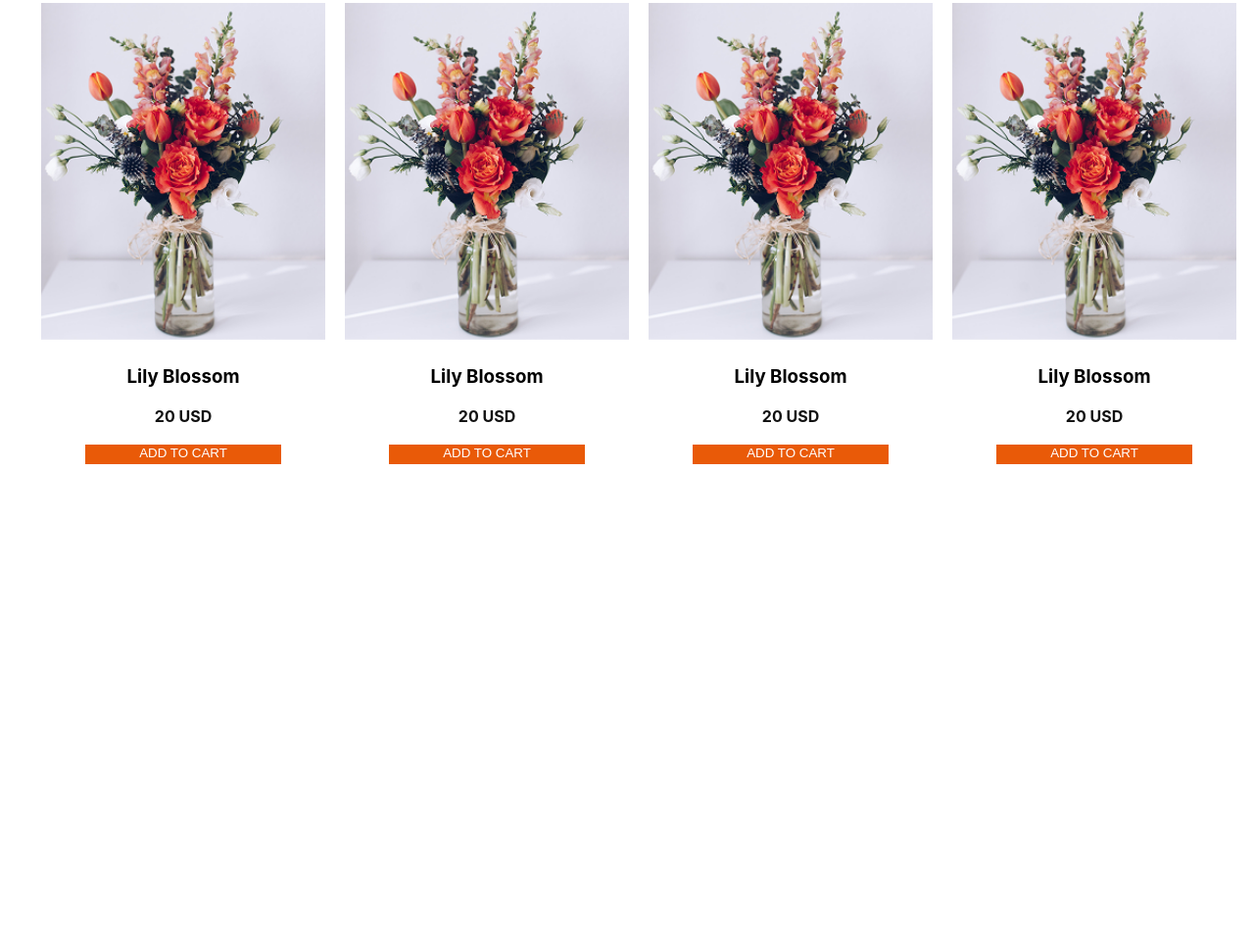
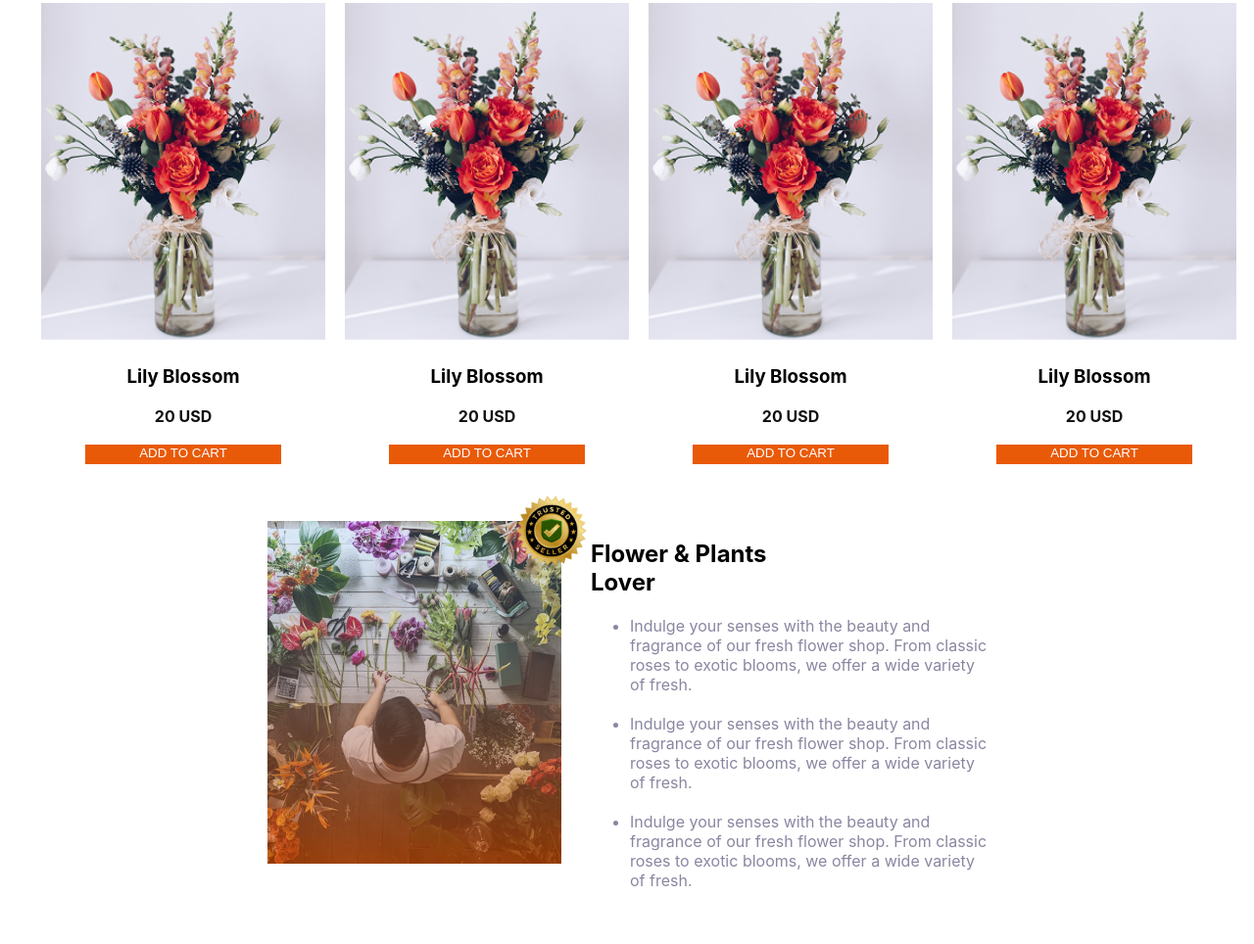
Before and after one commit to ambiasult/assignment-two, a plain HTML site: page index.html in a window 1280 px wide. Shown: the part 1197-2161 px from the top of the page at 98% size. Before the commit the page ends 1689 px from the top, so only its background shows below. Drawn offline with Linux system fonts and the light colour scheme.

Commit message:
added plants lover section

```diff
--- a/index.html
+++ b/index.html
@@ -91,6 +91,29 @@
                 </div>
             </div>
         </section>
+
+        <section class="plants-lover-section">
+            <div class="plants-lover">
+                <div class="image-container">
+                    <img class="plant-img" src="assets/flower-store.png" alt="">
+                    <img class="icon hide-on-mobile" src="assets/trusted-badge.png" alt="">
+                </div>
+                <div>
+                    <h1>Flower & Plants<br>Lover</h1>
+                    <ul>
+                        <li class="text-gray">Indulge your senses with the beauty and<br> fragrance of our fresh flower shop. From classic<br> roses to exotic blooms, we offer a wide variety<br>of fresh.</li><br>
+                        <li class="text-gray">Indulge your senses with the beauty and<br> fragrance of our fresh flower shop. From classic<br> roses to exotic blooms, we offer a wide variety<br>of fresh.</li><br>
+                        <li class="text-gray">Indulge your senses with the beauty and<br> fragrance of our fresh flower shop. From classic<br> roses to exotic blooms, we offer a wide variety<br>of fresh.</li><br>
+
+
+                    </ul>
+                </div>
+            </div>
+
+        </section>
+        <section>
+
+        </section>
      </main>
 
      <footer>
--- a/styles/style.css
+++ b/styles/style.css
@@ -125,8 +125,36 @@
     width: 100%;
   }
 
+/* Plants Lover Section */
+
+.plants-lover-section{
+  margin: 2rem;
+  padding: 1rem;
+}
+.plants-lover{
+  display: flex;
+  justify-content: center;
+  gap: 30px;
+}
+.image-container{
+  position: relative;
+}
+
+.icon{
+  width: 100px;
+  height: 100px;
+  position: absolute;
+  top: -40px;
+  right: -40px;
+}
+
+.plant-img{
+  width: 300px;
+  height: 350px;
+}
+
 /* responsive desktop */
-@media screen and (min-width: 992px){
+/* @media screen and (min-width: 992px){ */
   .navbar{
     flex-direction: row;
     justify-content: space-between;
@@ -138,7 +166,7 @@
 
   }
 
-}
+/* } */
 
 
 /*  responsive mobile */
@@ -162,5 +190,11 @@
   .container{
     grid-template-columns: repeat(2, 1fr);
   }
+.plants-lover{
+  flex-direction: column;
+}
+.plant-img{
+  width: 100%;
+}
 
  }
```
